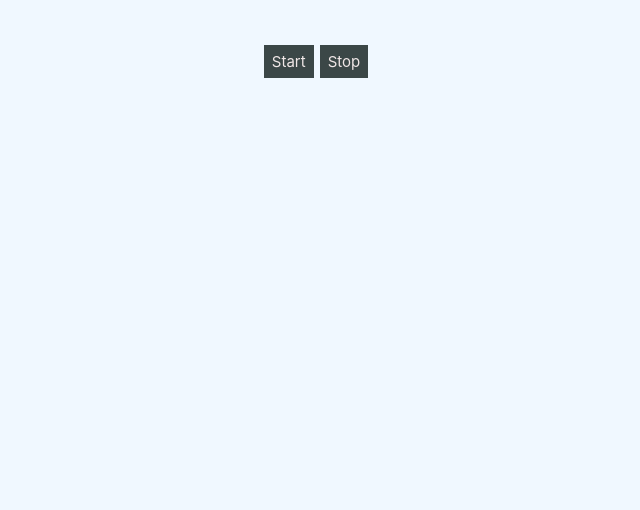
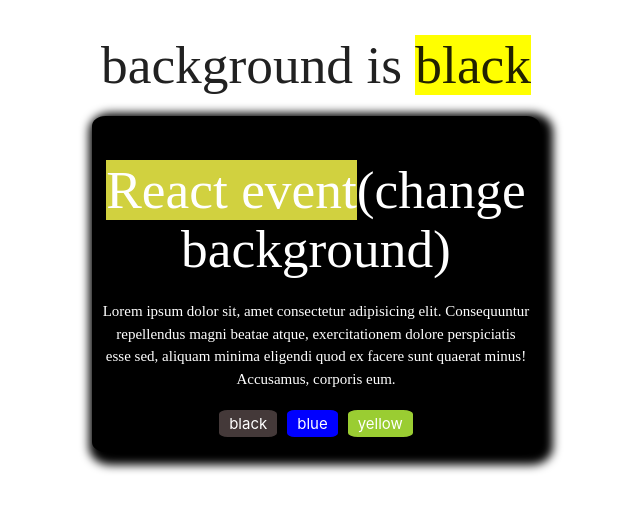
Before and after one commit to BrownEdgar/Reacr-warriors, a React (Create React App) app: page / in a window 1280 px wide. Shown: the top 510 px of the page, without its empty margins (324-964 px from the left). Built offline with nearby package versions, Linux system fonts and the light colour scheme.

Commit message:
homework

```diff
--- a/public/index.html
+++ b/public/index.html
@@ -22,5 +22,6 @@
   </head>
   <body>
     <div id="root"></div>
+
   </body>
 </html>
--- /dev/null
+++ b/src/Components/Edgar/FORMIK/Components/Radio/App.css
@@ -0,0 +1,98 @@
+* {
+  margin: 0;
+  padding: 0;
+  -webkit-box-sizing: border-box;
+          box-sizing: border-box;
+}
+
+body {
+  background-color: #1e272e;
+  color: #f2f2f2;
+}
+
+.container {
+  max-width: 600px;
+  margin: 180px auto;
+  padding: 1rem 2rem;
+  border: 2px dashed #05c46b;
+}
+
+.container label {
+  margin: 8px 0px;
+  color: aliceblue;
+}
+
+.container form .form-group {
+  width: 90%;
+  margin: 10px auto;
+}
+
+.container form .form-group input {
+  width: 100%;
+  padding: 0.5rem 1rem;
+  border-radius: 6px;
+  border: none;
+}
+
+.container form .form-group input:focus {
+  outline: 1px solid #05c46b;
+}
+
+.container form .form-group textarea {
+  width: 100%;
+  resize: none;
+  height: 90px;
+}
+
+.container form .form-group p {
+  color: orangered;
+}
+
+.container form button {
+  width: 100%;
+  padding: 0.5rem 1rem;
+  background-color: #ff5252;
+  border: none;
+  color: aliceblue;
+  width: 90%;
+  display: block;
+  border-radius: 6px;
+  margin: 40px auto;
+}
+
+p {
+  color: orangered;
+}
+
+h4 {
+  color: #137da0;
+  font-weight: 200;
+  position: relative;
+  padding-bottom: 5px;
+}
+
+h4::after {
+  content: "";
+  position: absolute;
+  left: 0;
+  bottom: 0;
+  width: 30%;
+  height: 1px;
+  background-color: red;
+}
+
+label {
+  display: block;
+}
+
+select {
+  outline: none;
+  padding: 0.2rem 0.5rem;
+  min-width: 150px;
+}
+
+input[type="checkbox"],
+input[type="radio"] {
+  margin-right: 8px !important;
+}
+/*# sourceMappingURL=App.css.map */
--- /dev/null
+++ b/src/Components/Edgar/FORMIK/Components/Test/App.css
@@ -0,0 +1,74 @@
+* {
+  margin: 0;
+  padding: 0;
+  -webkit-box-sizing: border-box;
+          box-sizing: border-box;
+}
+
+body {
+  background-color: #1e272e;
+}
+
+.achq {
+  width: 20px;
+  height: 20px;
+  background-color: gray;
+  position: absolute;
+  top: 50%;
+  -webkit-transform: translateY(50%);
+          transform: translateY(50%);
+  border-radius: 50%;
+  right: 10px;
+}
+
+.container {
+  max-width: 600px;
+  margin: 180px auto;
+  padding: 1rem 2rem;
+  border: 2px dashed #05c46b;
+}
+
+.container form .form-group {
+  position: relative;
+  width: 90%;
+  margin: 10px auto;
+}
+
+.container form .form-group label {
+  margin: 8px 0px;
+  color: aliceblue;
+}
+
+.container form .form-group input {
+  width: 100%;
+  padding: 0.5rem 1rem;
+  border-radius: 6px;
+  border: none;
+}
+
+.container form .form-group input:focus {
+  outline: 1px solid #05c46b;
+}
+
+.container form .form-group p {
+  color: orangered;
+}
+
+.container form .form-group textarea {
+  resize: none;
+  width: 100%;
+  display: block;
+}
+
+.container form button {
+  width: 100%;
+  padding: 0.5rem 1rem;
+  background-color: #ff5252;
+  border: none;
+  color: aliceblue;
+  width: 90%;
+  display: block;
+  border-radius: 6px;
+  margin: 40px auto;
+}
+/*# sourceMappingURL=App.css.map */
--- /dev/null
+++ b/src/Components/Edgar/FORMIK/Components/submit_disabled/App.css
@@ -0,0 +1,61 @@
+* {
+  margin: 0;
+  padding: 0;
+  -webkit-box-sizing: border-box;
+          box-sizing: border-box;
+}
+
+body {
+  background-color: #1e272e;
+}
+
+.container {
+  max-width: 600px;
+  margin: 180px auto;
+  padding: 1rem 2rem;
+  border: 2px dashed #05c46b;
+}
+
+.container form .form-group {
+  width: 90%;
+  margin: 10px auto;
+}
+
+.container form .form-group label {
+  margin: 8px 0px;
+  color: aliceblue;
+}
+
+.container form .form-group input {
+  width: 100%;
+  padding: 0.5rem 1rem;
+  border-radius: 6px;
+  border: none;
+}
+
+.container form .form-group input:focus {
+  outline: 1px solid #05c46b;
+}
+
+.container form .form-group p {
+  color: orangered;
+}
+
+.container form button {
+  width: 100%;
+  padding: 0.5rem 1rem;
+  background-color: #ff5252;
+  border: none;
+  color: aliceblue;
+  width: 90%;
+  display: block;
+  border-radius: 6px;
+  margin: 40px auto;
+  cursor: pointer;
+}
+
+.container form button:disabled {
+  background-color: #7a7a7a;
+  cursor: not-allowed;
+}
+/*# sourceMappingURL=App.css.map */
--- /dev/null
+++ b/src/Components/Georgi/components/Formik/style.css
@@ -0,0 +1,69 @@
+* {
+  margin: 0;
+  padding: 0;
+  -webkit-box-sizing: border-box;
+          box-sizing: border-box;
+}
+
+body {
+  background-color: #1e272e;
+}
+
+.container {
+  max-width: 600px;
+  margin: 180px auto;
+  padding: 1rem 2rem;
+  border: 2px dashed #05c46b;
+}
+
+.container form .form-group {
+  width: 90%;
+  margin: 10px auto;
+}
+
+.container form .form-group label {
+  margin: 8px 0px;
+  color: aliceblue;
+}
+
+.container form .form-group input {
+  width: 100%;
+  padding: 0.5rem 1rem;
+  border-radius: 6px;
+  border: none;
+}
+
+.container form .form-group input:focus {
+  outline: 1px solid #05c46b;
+}
+
+.container form .form-group p {
+  color: orangered;
+}
+
+.container form button {
+  width: 100%;
+  padding: 0.5rem 1rem;
+  background-color: #ff5252;
+  border: none;
+  color: aliceblue;
+  width: 90%;
+  display: block;
+  border-radius: 6px;
+  margin: 40px auto;
+  cursor: pointer;
+  width: 48%;
+  display: inline-block;
+}
+
+.container form button:disabled {
+  background-color: #7a7a7a;
+  cursor: not-allowed;
+}
+
+.container form #login {
+  background-color: aqua;
+  color: #1e272e;
+  margin-right: 10px;
+}
+/*# sourceMappingURL=style.css.map */
--- /dev/null
+++ b/src/Components/Narek/background/app.js
@@ -0,0 +1,37 @@
+import React,{useState,useEffect} from "react";
+import "./style.css";
+
+export default function App() {
+
+const [state,setstate]=useState()
+const [bg,setbg]=useState()
+
+useEffect(() => {
+  black()
+},[])
+
+const black=()=>{
+  setbg('black')
+ setstate('black')
+}
+const blue=()=>{
+  setbg('blue')
+    setstate('blue')
+}
+const yellow=()=>{
+  setbg('yellowgreen')
+    setstate('yellow')
+}
+  return (
+    <div className='text'>
+   <h2>background is <span>{state}</span></h2>
+   <div className='color' style={{backgroundColor:bg}}>
+<h2><span>React event</span>(change background)</h2>
+<p>Lorem ipsum dolor sit, amet consectetur adipisicing elit. Consequuntur repellendus magni beatae atque, exercitationem dolore perspiciatis esse sed, aliquam minima eligendi quod ex facere sunt quaerat minus! Accusamus, corporis eum.</p>
+<button onClick={black} className='one'>black</button>
+<button onClick={blue} className='two'>blue</button>
+<button onClick={yellow} className="three">yellow</button>
+   </div>
+    </div>
+  );
+}
--- /dev/null
+++ b/src/Components/Narek/background/style.css
@@ -0,0 +1,63 @@
+.text {
+  display: -webkit-box;
+  display: -ms-flexbox;
+  display: flex;
+  width: 100%;
+  text-align: center;
+  -webkit-box-orient: vertical;
+  -webkit-box-direction: normal;
+      -ms-flex-direction: column;
+          flex-direction: column;
+  -ms-flex-wrap: wrap;
+      flex-wrap: wrap;
+  -ms-flex-line-pack: center;
+      align-content: center;
+}
+
+.text span {
+  background-color: yellow;
+}
+
+.text .color {
+  -webkit-box-shadow: 5px 5px 10px 8px black;
+          box-shadow: 5px 5px 10px 8px black;
+  border-radius: 3%;
+  padding: 10px;
+  width: 35%;
+  color: white;
+}
+
+.text .color span {
+  background-color: #d1d13f;
+}
+
+.text .color .one {
+  background-color: #443939;
+  border: none;
+  color: white;
+  border-radius: 15%;
+  margin: 5px;
+  padding: 5px 10px 5px 10px;
+  cursor: pointer;
+}
+
+.text .color .two {
+  background-color: blue;
+  border: none;
+  color: white;
+  border-radius: 15%;
+  margin: 5px;
+  padding: 5px 10px 5px 10px;
+  cursor: pointer;
+}
+
+.text .color .three {
+  background-color: yellowgreen;
+  border: none;
+  color: white;
+  border-radius: 15%;
+  margin: 5px;
+  padding: 5px 10px 5px 10px;
+  cursor: pointer;
+}
+/*# sourceMappingURL=style.css.map */
--- /dev/null
+++ b/src/Components/Narek/background/style.scss
@@ -0,0 +1,39 @@
+@mixin button($color){
+    background-color: $color;
+    border: none;
+    color: white;
+    border-radius: 15%;
+    margin: 5px;
+    padding:5px 10px 5px 10px;
+    cursor:pointer;
+}
+.text{
+    display: flex;
+     width: 100%;
+    text-align: center;
+    flex-direction: column;
+    flex-wrap: wrap;
+    align-content: center;
+ span{
+   background-color: yellow;
+    }
+    .color{
+        box-shadow: 5px 5px 10px 8px black;
+       border-radius: 3%;
+        padding: 10px;
+        width: 35%;
+        color:white;
+        span{
+            background-color: rgb(209, 209, 63);
+        }
+        .one{
+         @include button(rgb(68, 57, 57))
+        }
+          .two{
+            @include button(blue)
+        }
+        .three{
+            @include button(yellowgreen)
+        }
+    }
+}
--- a/src/Components/Narek/formik/formik.js
+++ b/src/Components/Narek/formik/formik.js
@@ -30,7 +30,7 @@
 
    fetch(`https://identitytoolkit.googleapis.com/v1/accounts:signInWithPassword?key=${API_KEY}`, {
 	 		method: "POST",
-	 		body: JSON.stringify(state)
+	 		body: JSON.stringify(data)
 		})
 	 		.then(response => console.log(response))
 	 		.catch(err => console.error(err))
--- a/src/index.js
+++ b/src/index.js
@@ -1,7 +1,7 @@
 import React from 'react';
 import ReactDOM from 'react-dom';
 import './index.css';
-import App from './Components/Narek/App';
+import App from './Components/Narek/background/app';
 //import App from './Components/Edgar/FORMIK/Components/Auth/App'
 import { BrowserRouter as Router } from 'react-router-dom'
 
```
Also changed, not shown: src/Components/Edgar/FORMIK/assets/scss/App.css (added, +70 -0 lines), 1 other file (tests, documents, lock files or other folders).
